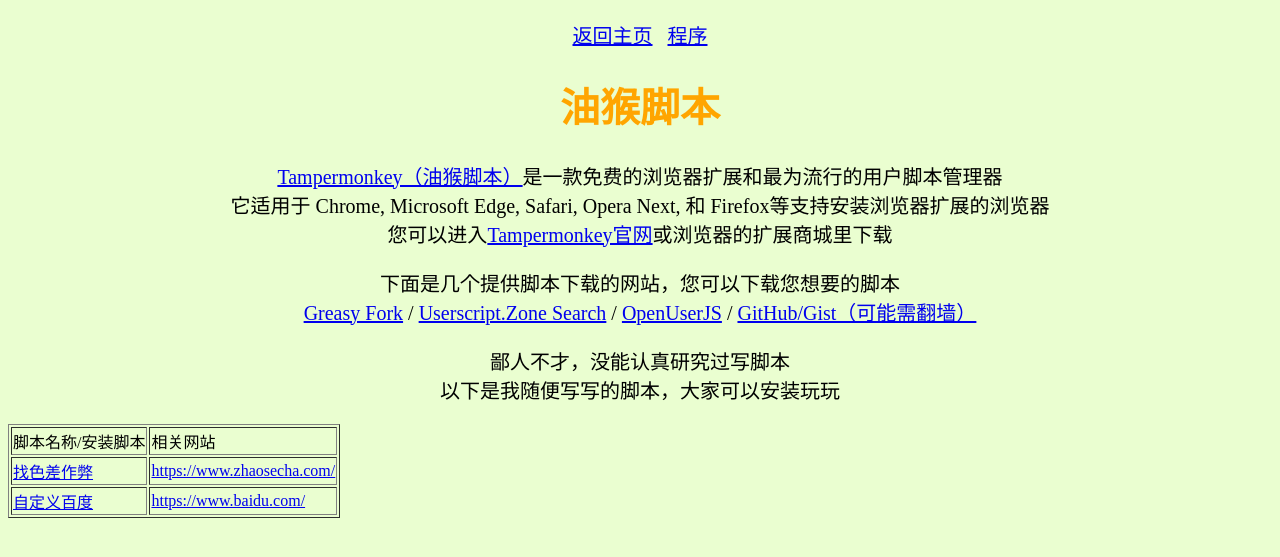
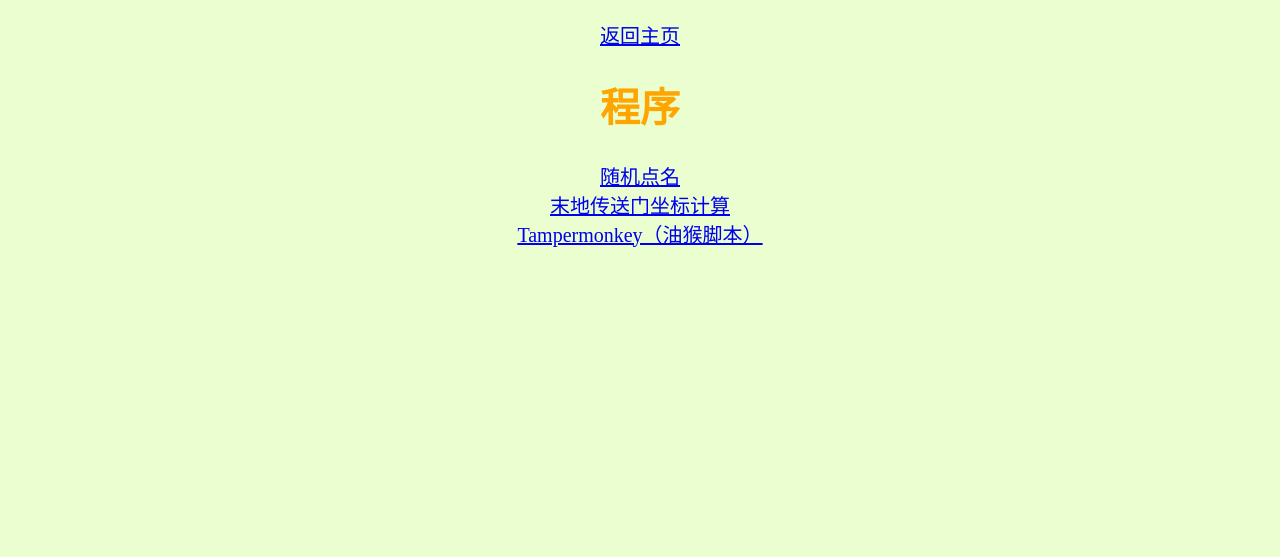
Before and after one commit to xkk1/xkk1.github.io, a Jekyll site: the page program/index.html, which Jekyll copies as it is, in a window 1280 px wide. Shown: the top 557 px of the page. Built offline with Jekyll 4.4.1, drawn with Linux system fonts in a browser that asks for light colours.

Commit message:
Update index.html

```diff
--- a/program/index.html
+++ b/program/index.html
@@ -1,62 +1,63 @@
-<!DOCTYPE html>
+
+<!DOCTYPE html><!--声明为 HTML5 文档-->
 <html>
 <head lang="zh-CN">
     <meta charset="UTF-8" />
     <meta http-equiv="X-UA-Compatible" content="IE=edge" />
     <meta name="viewport" content="width=device-width, initial-scale=1.0" />
-    <title>油猴脚本</title>
-    <link rel="stylesheet" type="text/css" href="../../main.css" />
+    <title>程序</title>
+<link rel="stylesheet" type="text/css" href="../main.css" />
 </head>
 <body>
-    <p id="xkk_p"><a href="/">返回主页</a>&nbsp;&nbsp;&nbsp;<a href="/program">程序</a></p>
-    <h1 id="xkk_h1">油猴脚本</h1>
+    <p id="xkk_p"><a href="/">返回主页</a></p>
+    <h1 id="xkk_h1" onclick="javascript:display('secret');">程序</h1>
+<div id="secret" style="display:none">
+    <input type="password" id="password" name="password" placeholder="请输入密码" value="" />
+    <input type="submit" id="submit" value="确认" onclick="return toopen();">
+</div>
     <p id="xkk_p">
-<a href="https://www.tampermonkey.net/" target="_blank">Tampermonkey（油猴脚本）</a>是一款免费的浏览器扩展和最为流行的用户脚本管理器
-<br />它适用于 Chrome, Microsoft Edge, Safari, Opera Next, 和 Firefox等支持安装浏览器扩展的浏览器
-<br />您可以进入<a href="https://www.tampermonkey.net/" target="_blank">Tampermonkey官网</a>或浏览器的扩展商城里下载
+<a href="./randomrollcall/">随机点名</a><br>
+<a href="./End-Portal.html" target="_blank">末地传送门坐标计算</a><br>
+<a href="./Tampermonkey/">Tampermonkey（油猴脚本）</a><br>
     </p>
+<div id="secret_information" style="display:none">
     <p id="xkk_p">
-下面是几个提供脚本下载的网站，您可以下载您想要的脚本
-<br />
-<a href="https://greasyfork.org/zh-CN" target="_blank">Greasy Fork</a>
-/
-<a href="https://www.userscript.zone/" target="_blank">Userscript.Zone Search</a>
-/
-<a href="https://openuserjs.org/" target="_blank">OpenUserJS</a>
-/
-<a href="https://gist.github.com/search?l=JavaScript&o=desc&q=%22%3D%3DUserScript%3D%3D%22&s=updated" target="_blank">GitHub/Gist（可能需翻墙）</a>
+        <a href="./vip-video-resolut.html">vip视频解析</a><br>
     </p>
-    <p id="xkk_p">
-鄙人不才，没能认真研究过写脚本
-<br />以下是我随便写写的脚本，大家可以安装玩玩
-<br />
-<div id="script_div"></div>
-    </p>
-    <script>
-var script_list = [ // [name, url , relevant_url]
-["找色差作弊", "https://www.zhaosecha.com/"],
-["自定义百度", "https://www.baidu.com/"]
-];
-var script_table = '<table border="1">\n<tr><td>脚本名称/安装脚本</td><td>相关网站</td></tr>';
-var i = 0;
-for  (i=0; i <= script_list.length - 1 ; i++){
-    console.log(i);
-    script_table += `<tr>
-    <td><span id="`+script_list[i][0]+`"><a href="./`+script_list[i][0]+`.user.js">`+script_list[i][0]+`</a></span></td>
-    <td><a href="`+script_list[i][1]+`" target="_blank">`+script_list[i][1]+`</a></td>
-</tr>
-`;
-};
-script_table += '</table>';
-var script_div = document.getElementById("script_div");
-script_div.innerHTML = script_table;
-    </script>
-<!--
-<a href="" target="_blank"></a>
-<table border="1">
-<tr><td>100</td><td>200</td></tr>
-<tr><td>400</td><td>500</td></tr>
-</table>
--->
+</div>
+<script type="text/javascript">
+var verification=false
+function toopen(){
+    if(document.getElementById("password").value=="13579"){
+        document.getElementById("secret_information").style.display="";
+        document.getElementById("secret").style.display="none";
+       //var traget=document.getElementById("secret_information");
+       //traget.style.display="";
+       //document.forms[0].action="try.html";
+       verification=true
+       return true;
+    }else{
+    alert("密码不正确！")
+    return false;
+    }
+}
+function display(id){
+    if (verification){
+        var traget=document.getElementById("secret_information");
+        if (traget.style.display=="none"){
+            traget.style.display="";
+        }else{
+            traget.style.display="none";
+        }
+    }else{
+        var traget=document.getElementById(id);
+        if(traget.style.display=="none"){
+            traget.style.display="";
+        }else{
+            traget.style.display="none";
+        }
+    }
+}
+</script>
 </body>
 </html>
```
